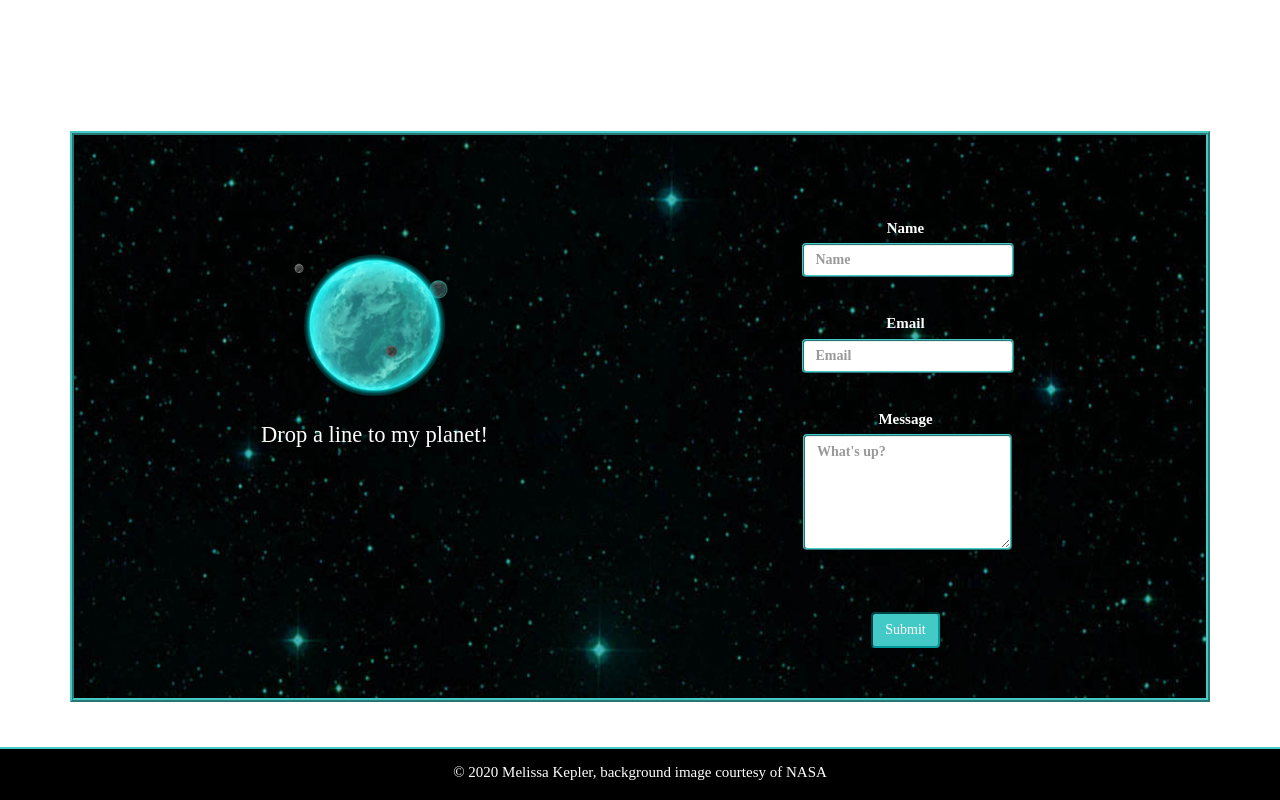
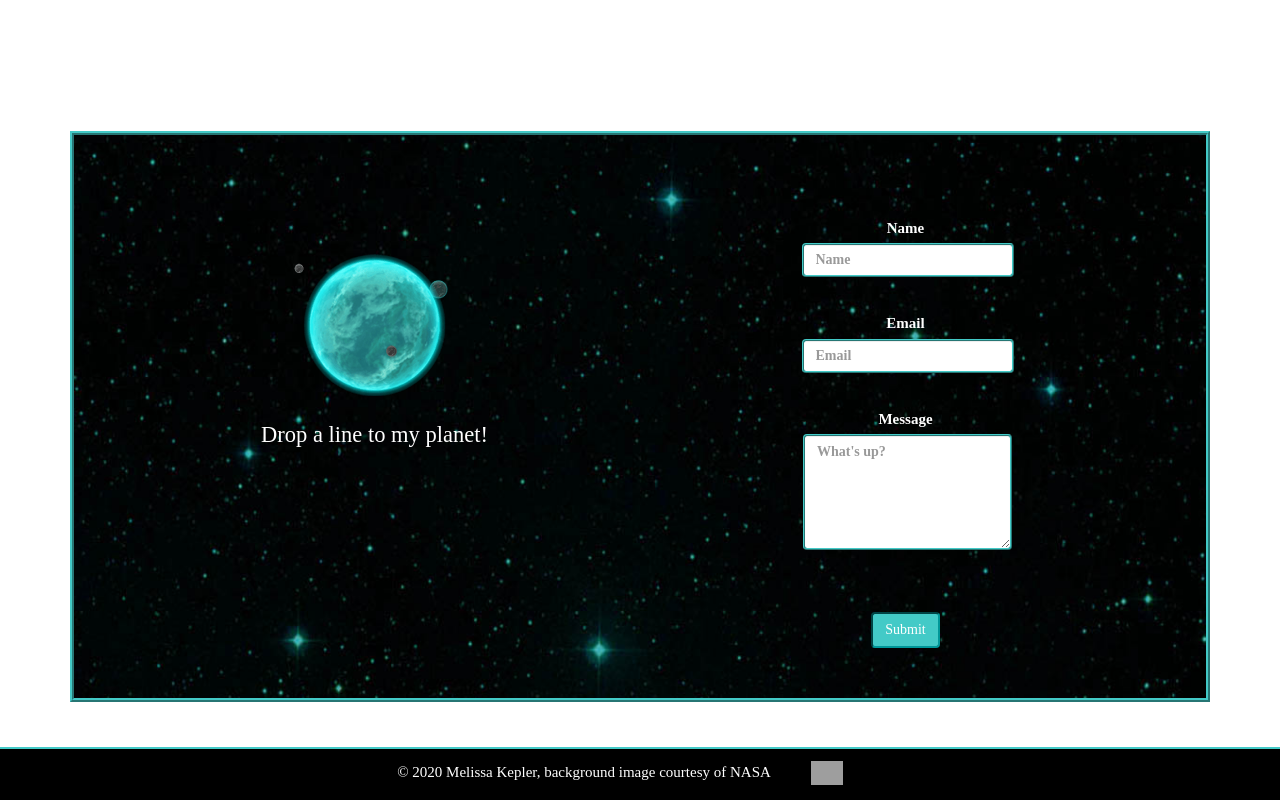
Before and after one commit to Missarachnid/mmkepler.com, a React (Create React App) app: page / in a window 1280 px wide. Shown: the part 4081-4881 px from the top of the page. Built offline with nearby package versions, Linux system fonts and the light colour scheme; grey boxes are pictures that could not be loaded; a web font is replaced by a local one.

Commit message:
feature: added twitter link to footer

```diff
--- a/src/App.css
+++ b/src/App.css
@@ -282,6 +282,15 @@ footer {
   text-align: center;
 }
 
+footer p {
+  display: inline-block;
+}
+
+#twitter {
+  height: 24px;
+  margin: auto 40px;
+}
+
 /*Ids for nav*/
 
 #home {
--- a/src/components/Footer.js
+++ b/src/components/Footer.js
@@ -1,9 +1,15 @@
 import React from "react";
+import Twitter from "../img/Twitter_Logo_WhiteOnImage.png";
 
 const Footer = () => {
   return (
     <footer>
-		  <p>© 2020 Melissa Kepler, background image courtesy of NASA</p>
+		  <div id="footer">
+          <p>© 2020 Melissa Kepler, background image courtesy of NASA</p>
+          <a href="https://twitter.com/missarachnid" target="_blank" rel="noopener">
+            <img id="twitter" src={Twitter} alt="Twitter logo"/>
+          </a>
+      </div>
 	  </footer>
   )
 }
```
